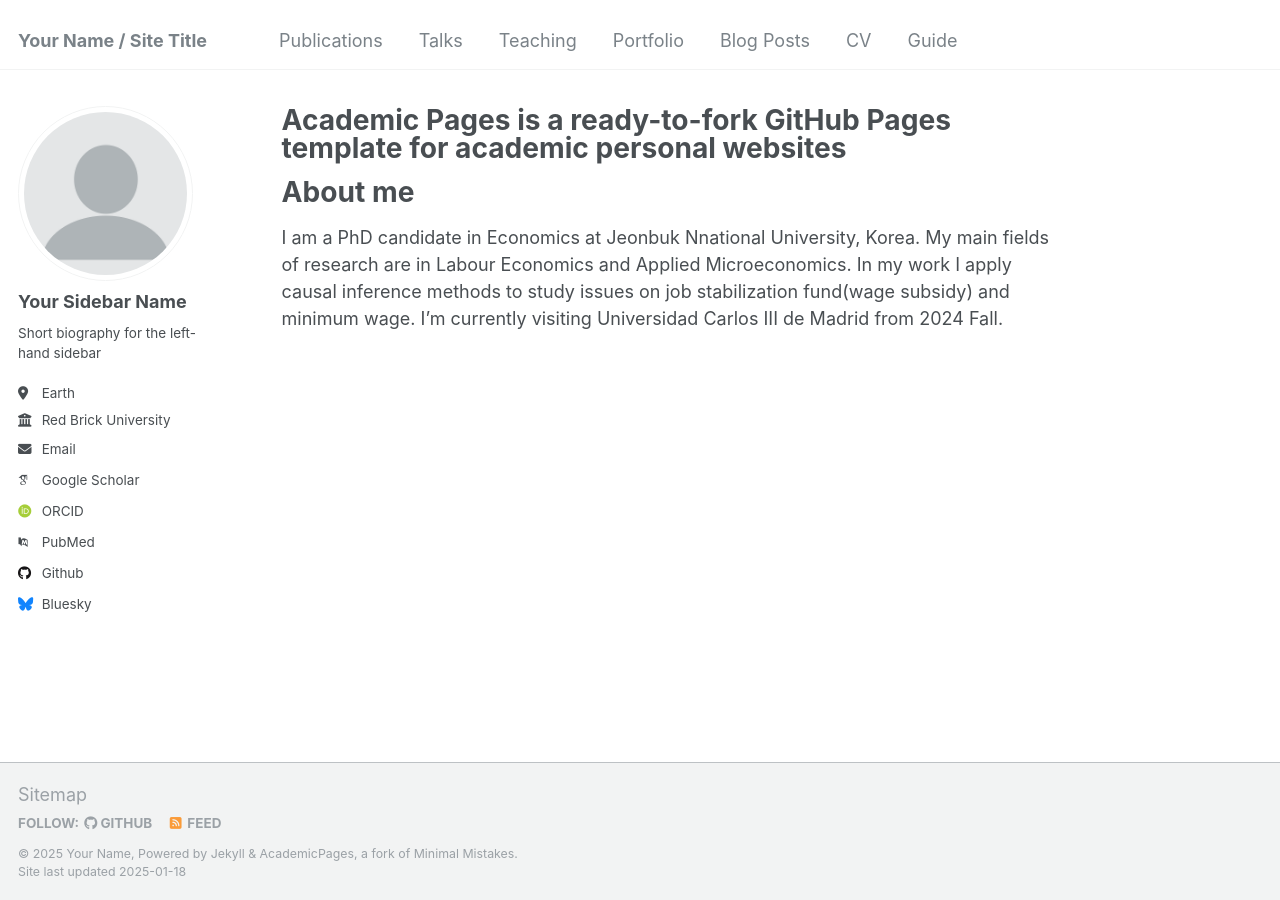
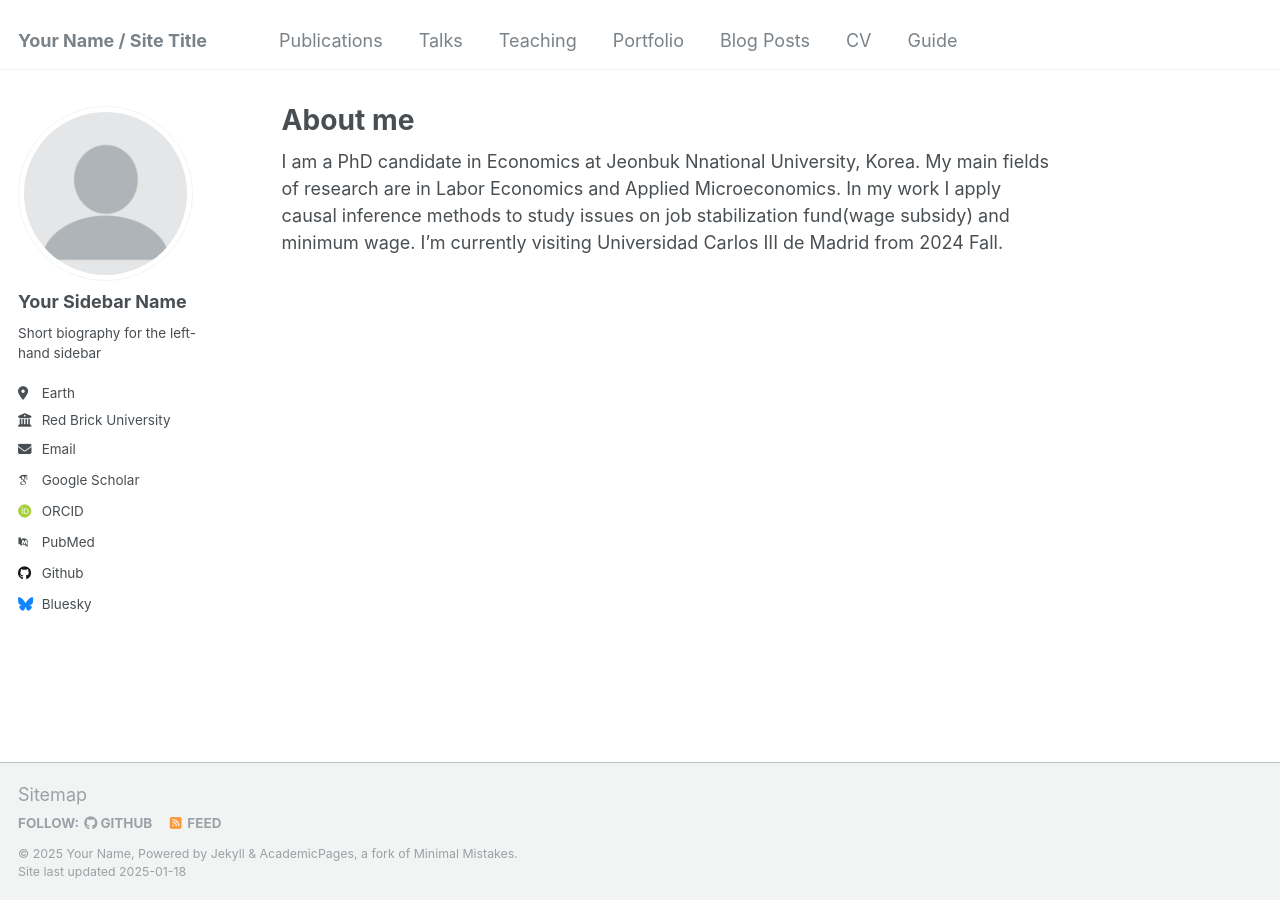
Before and after one commit to hyeonkihong/hyeonkihong.github.io, a Jekyll site: the page built from _pages/about.md, in a window 1280 px wide. Built offline with Jekyll 4.4.1, drawn with Linux system fonts in a browser that asks for light colours; some web fonts are replaced.

Commit message:
Update Introduction.md

```diff
--- a/_pages/about.md
+++ b/_pages/about.md
@@ -1,12 +1,10 @@
 ---
 permalink: /
-title: "Academic Pages is a ready-to-fork GitHub Pages template for academic personal websites"
+title: "About me"
 author_profile: true
 redirect_from:
   - /about/
   - /about.html
 ---
 
-# About me
-
-I am a PhD candidate in Economics at Jeonbuk Nnational University, Korea. My main fields of research are in Labour Economics and Applied Microeconomics. In my work I apply causal inference methods to study issues on job stabilization fund(wage subsidy) and minimum wage. I'm currently visiting Universidad Carlos III de Madrid from 2024 Fall.
+I am a PhD candidate in Economics at Jeonbuk Nnational University, Korea. My main fields of research are in Labor Economics and Applied Microeconomics. In my work I apply causal inference methods to study issues on job stabilization fund(wage subsidy) and minimum wage. I'm currently visiting Universidad Carlos III de Madrid from 2024 Fall.
```
